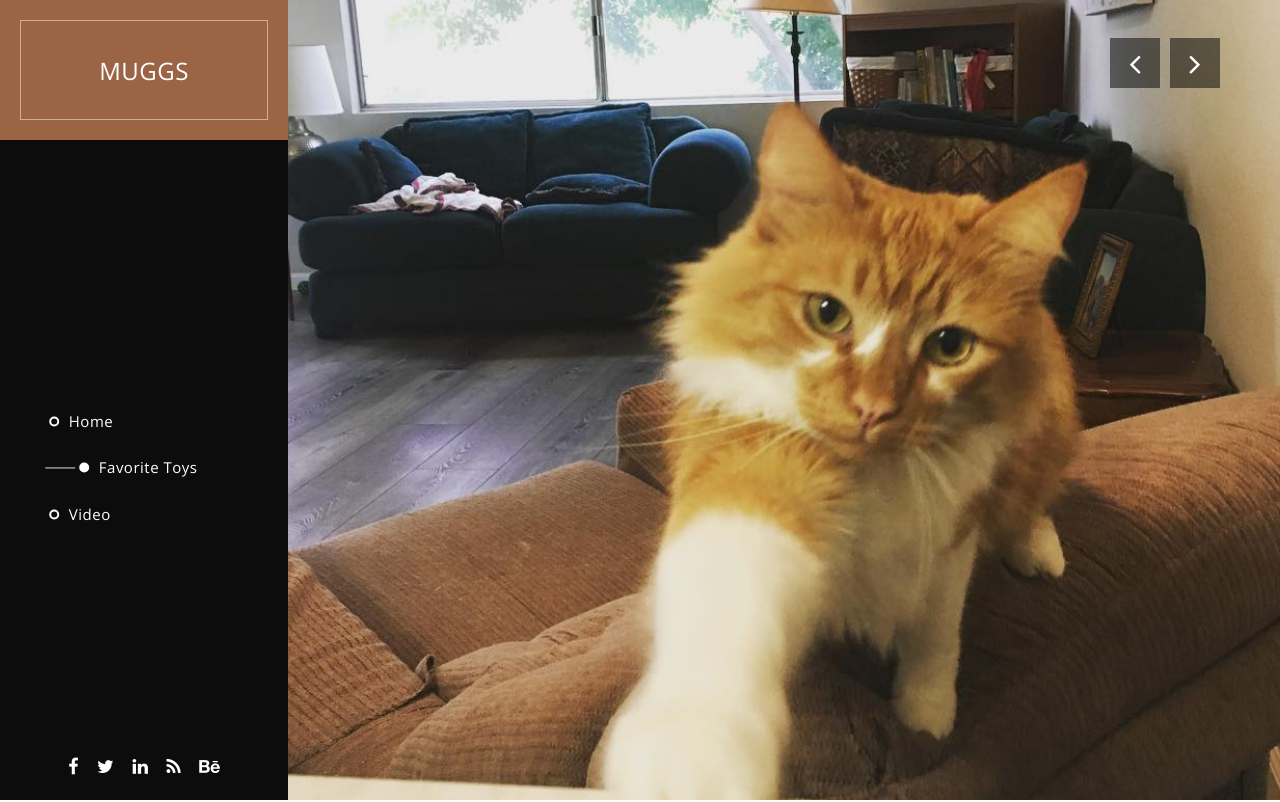
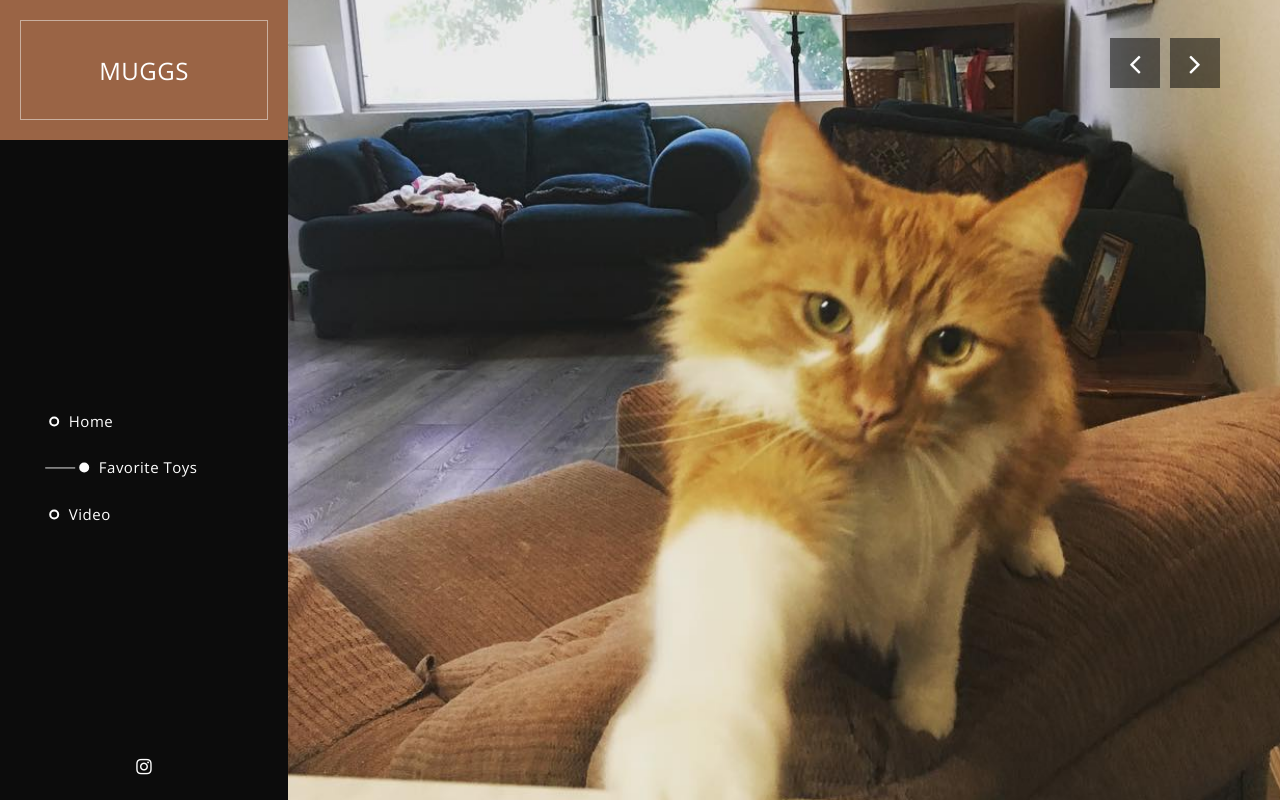
Before and after one commit to clarktyra/muggs-site, a plain HTML site: page index.html in a window 1280 px wide. Shown: the top 802 px of the page. Drawn offline with nearby package versions, Linux system fonts and the light colour scheme.

Commit message:
commented out social media icons, gave it attacthed instagram image

```diff
--- a/index.html
+++ b/index.html
@@ -107,11 +107,11 @@ https://templatemo.com/tm-518-sentra
             </ul>
         </nav>
         <ul class="social-icons">
-            <li><a href="#"><i class="fa fa-facebook"></i></a></li>
-            <li><a href="#"><i class="fa fa-twitter"></i></a></li>
+            <li><a href="https://www.instagram.com/smugmuggs/" target="_blank"><i class="fa fa-instagram"></i></a></li>
+            <!-- <li><a href="#"><i class="fa fa-twitter"></i></a></li>
             <li><a href="#"><i class="fa fa-linkedin"></i></a></li>
             <li><a href="#"><i class="fa fa-rss"></i></a></li>
-            <li><a href="#"><i class="fa fa-behance"></i></a></li>
+            <li><a href="#"><i class="fa fa-behance"></i></a></li> -->
         </ul>
     </div>
 
```
